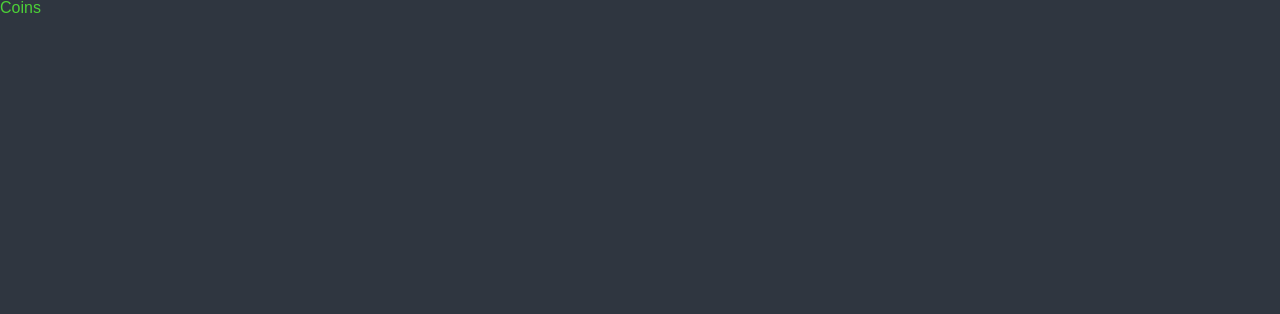
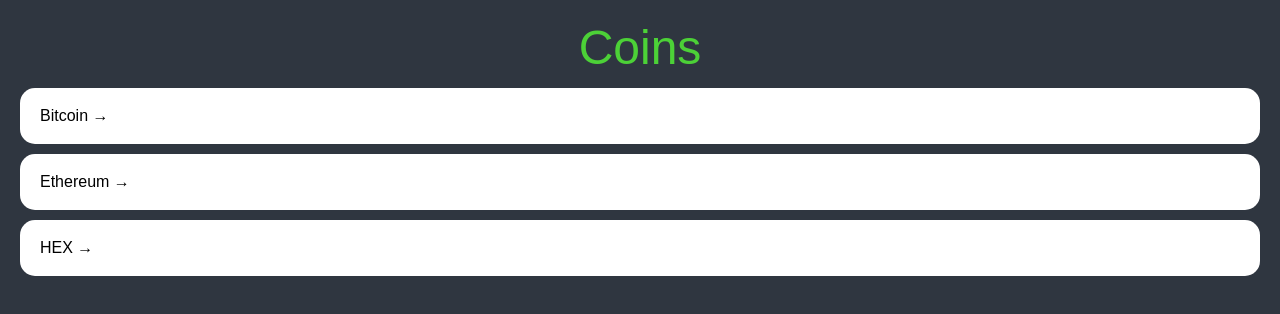
Before and after one commit to kubby159/react-master, a React (Create React App) app: page / in a window 1280 px wide. Shown: the top 314 px of the page. Built offline with nearby package versions, Linux system fonts and the light colour scheme.

Commit message:
Home Part

```diff
--- a/src/App.tsx
+++ b/src/App.tsx
@@ -59,9 +59,14 @@
 
 a {
   text-decoration: none;
+  color: inherit;
 }
 * {
   box-sizing: border-box;
+}
+
+li{
+  list-style: none;
 }
 
 `;
--- a/src/Routes/Coins.tsx
+++ b/src/Routes/Coins.tsx
@@ -1,11 +1,87 @@
+import { Link } from "react-router-dom";
 import styled from "styled-components";
 
 const Title = styled.h1`
+  font-size: 48px;
   color: ${(props) => props.theme.accentColor};
 `;
 
+const Container = styled.div`
+  padding: 8px 20px;
+`;
+
+const Header = styled.header`
+  height: 10vh;
+  display: flex;
+  justify-content: center;
+  align-items: center;
+`;
+
+const CoinList = styled.ul``;
+
+const Coin = styled.li`
+  background-color: #fff;
+  color: ${(props) => props.theme.textColor};
+  border-radius: 15px;
+  margin-bottom: 10px;
+
+  a {
+    transition: color 0.5s ease-in;
+    display: block;
+    padding: 20px;
+  }
+  &:hover {
+    a {
+      color: ${(props) => props.theme.accentColor};
+    }
+  }
+`;
+
+const coins = [
+  {
+    id: "btc-bitcoin",
+    name: "Bitcoin",
+    symbol: "BTC",
+    rank: 1,
+    is_new: false,
+    is_active: true,
+    type: "coin",
+  },
+  {
+    id: "eth-ethereum",
+    name: "Ethereum",
+    symbol: "ETH",
+    rank: 2,
+    is_new: false,
+    is_active: true,
+    type: "coin",
+  },
+  {
+    id: "hex-hex",
+    name: "HEX",
+    symbol: "HEX",
+    rank: 3,
+    is_new: false,
+    is_active: true,
+    type: "token",
+  },
+];
+
 function Coins() {
-  return <Title>Coins</Title>;
+  return (
+    <Container>
+      <Header>
+        <Title>Coins</Title>
+      </Header>
+      <CoinList>
+        {coins.map((coin) => (
+          <Coin key={coin.id}>
+            <Link to={`/${coin.id}`}>{coin.name} &rarr;</Link>
+          </Coin>
+        ))}
+      </CoinList>
+    </Container>
+  );
 }
 
 export default Coins;
--- a/src/theme.ts
+++ b/src/theme.ts
@@ -2,6 +2,6 @@
 
 export const theme: DefaultTheme = {
   bgColor: "#2f3640",
-  textColor: "#ecf0f1",
+  textColor: "#000",
   accentColor: "#4cd137",
 };
```
